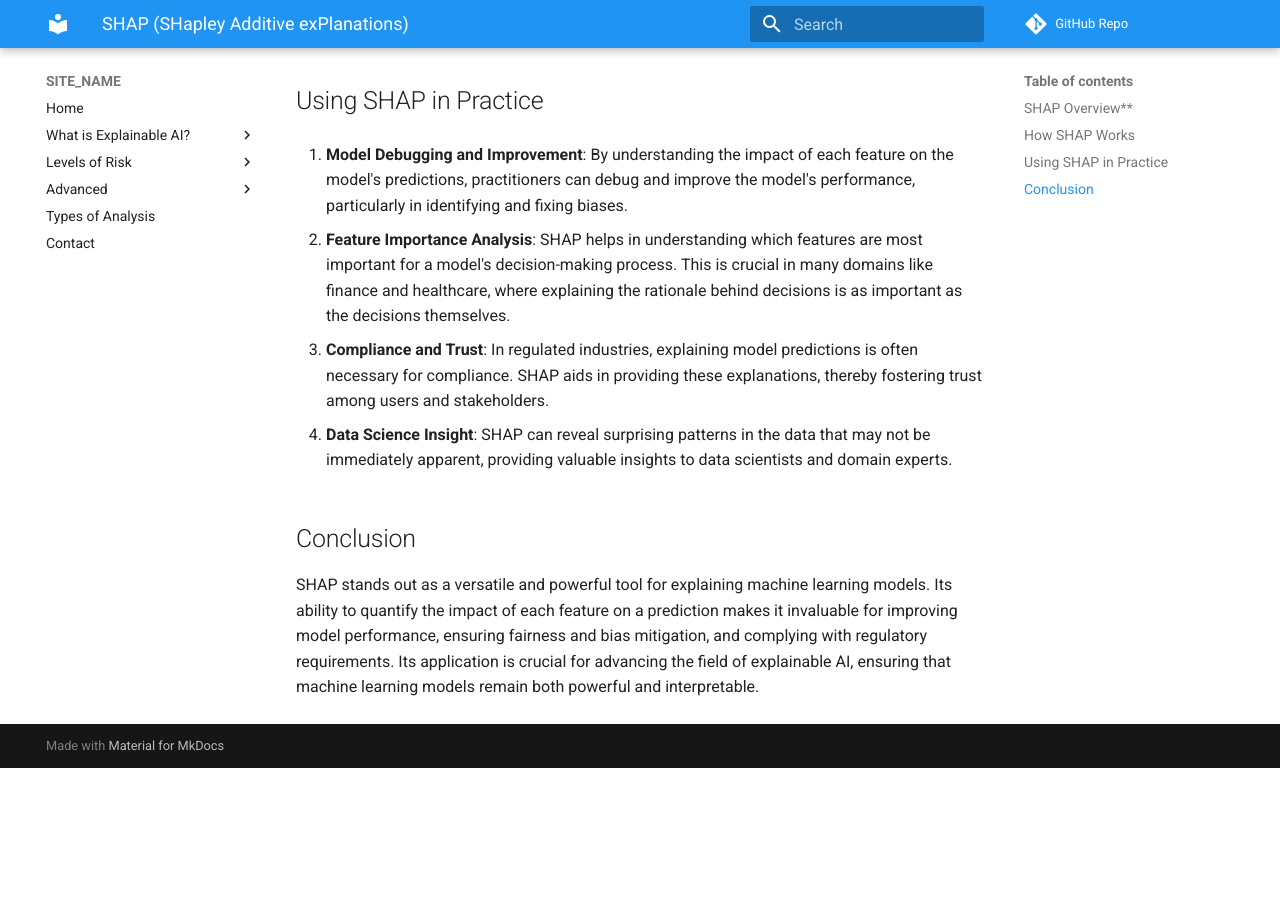
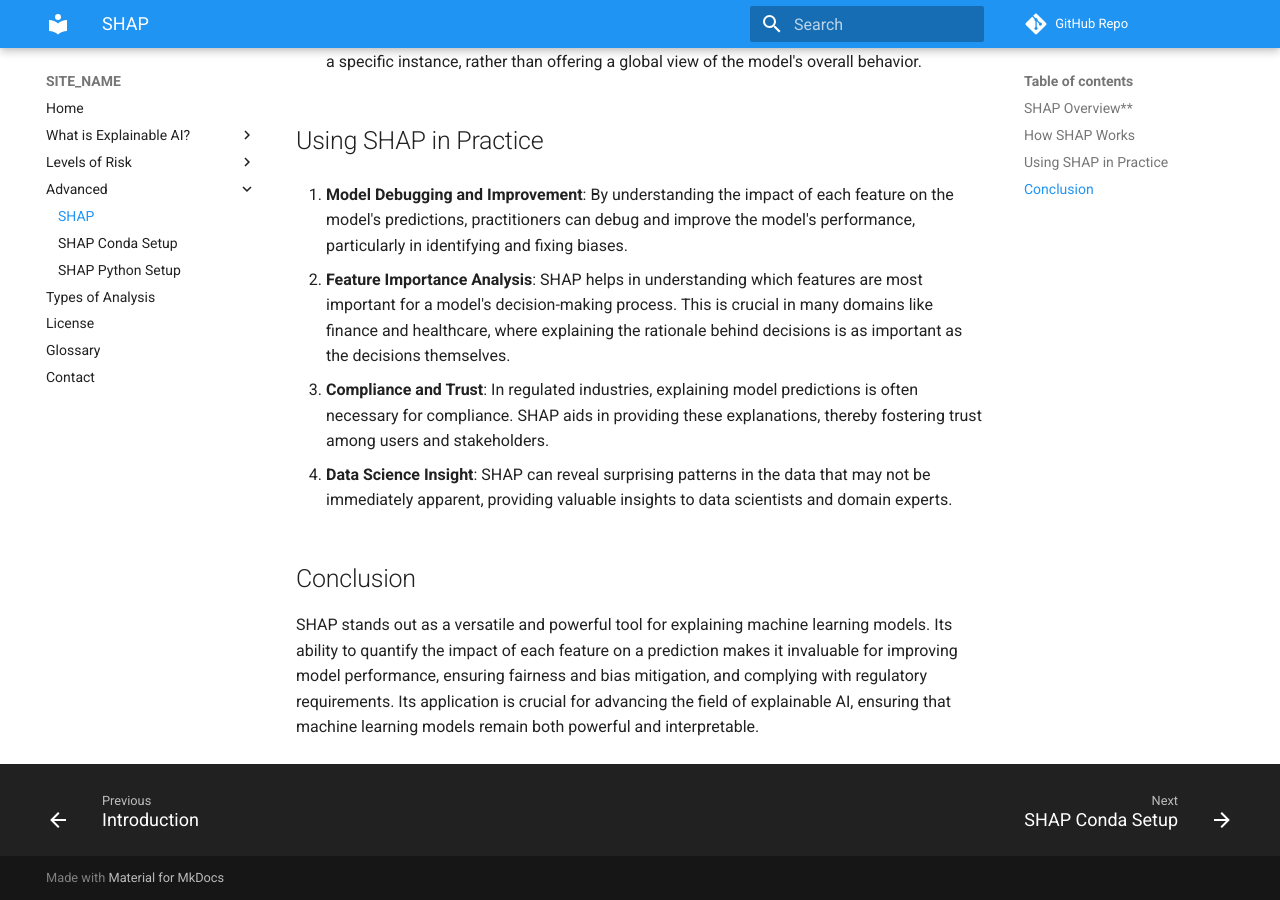
Before and after one commit to dmccreary/xai, an MkDocs documentation site: the page built from docs/advanced/shap.md, in a window 1280 px wide and 900 px high, scrolled down 805 px. Built offline with MkDocs 1.6.1 and Material for MkDocs 9.7.7, drawn with Linux system fonts in a browser that asks for light colours; comment, search, counter and statistics services are not loaded; before the commit the page ends 1573 px from its top, so only the background shows below that.

Commit message:
updating content

```diff
--- a/mkdocs.yml
+++ b/mkdocs.yml
@@ -16,9 +16,12 @@ nav:
     - FDA Risk Model: risk/fda-risk-model.md
   - Advanced:
     - Introduction: advanced/index.md
+    - SHAP: advanced/shap.md
     - SHAP Conda Setup: advanced/shap-conda-setup.md
     - SHAP Python Setup: advanced/shap-python.md
   - Types of Analysis: types-of-analysis.md
+  - License: license.md
+  - Glossary: glossary.md
   - Contact: contact.md
 
 # CoderDojo Microsite Standards from here down
```
Also changed, not shown: site/404.html, site/contact/index.html, site/glossary/index.html, site/index.html, site/license/index.html, site/search/search_index.json, site/sitemap.xml, site/types-of-analysis/index.html, 1 other file.
